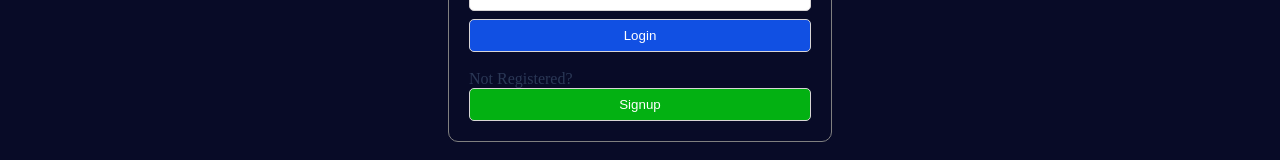
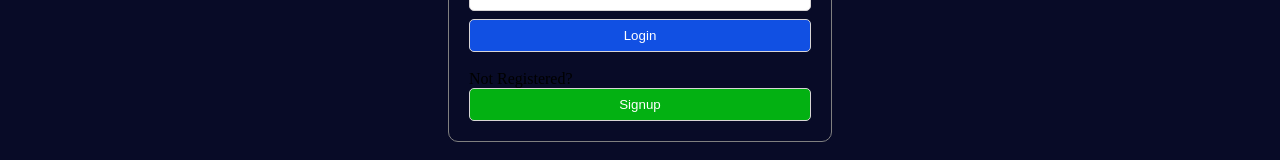
Before and after one commit to Aratrik-02/MERN_Blog, a React (Vite) app in the folder client/: page /login in a window 1280 px wide. Shown: the part 459-619 px from the top of the page. Built offline with nearby package versions, Linux system fonts and the light colour scheme; no server answers.

Commit message:
homepage style

```diff
--- a/client/src/assets/style.css
+++ b/client/src/assets/style.css
@@ -111,13 +111,13 @@ body{
 .posts_container {
     display: flex;
     justify-content: center;
+    align-items: center;
 }
 .posts_grid{
     width: 80%;
     display: grid;
     margin-top: 20px;
     grid-template-columns: repeat(2, 1fr);
-
 }
 
 .post {
@@ -128,22 +128,25 @@ body{
     padding: 10px;
     display: flex;
     text-decoration: none;
-    background-color: rgba(255, 255, 255, 0.2);
+    background-color: rgba(255,255,255,0.2);
 }
+
 .post img {
     width: 350px;
     height: 200px;
     border-style: solid;
     border-radius: 25px;
-
 }
-.post .post_text {
+.post_text {
     width: 100%;
     margin-left: 10px;
     padding-left: 30px;
-    color: black;
-    background-color: rgba(255, 255, 255, 1);
 }
+
+.post_text h2, p{
+    color: #000;
+}
+
 .post_post {
     display: flex;
     flex-direction: column;
```
